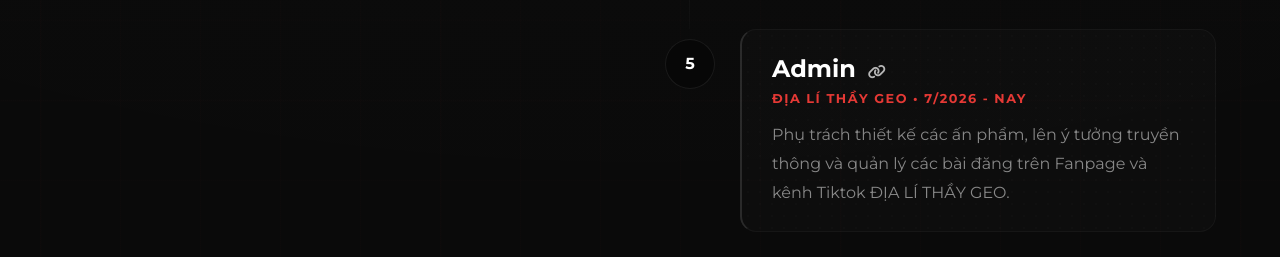
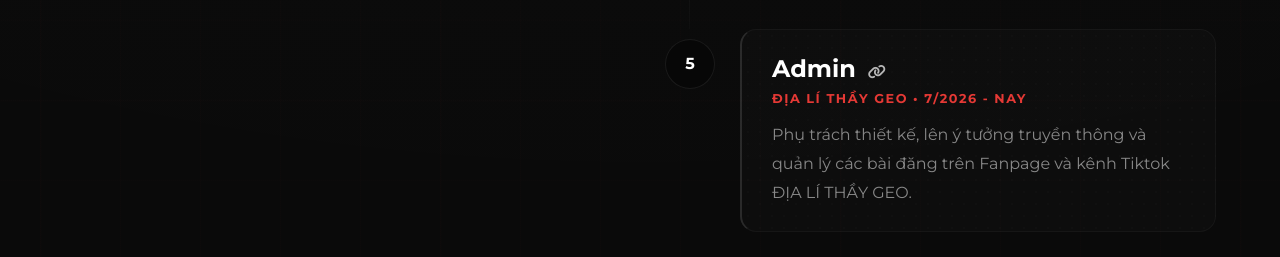
Before and after one commit to trinhan22/tri-nhan-portfolio, a React (Vite) app: page / in a window 1280 px wide. Shown: the part 1880-2137 px from the top of the page. Built offline with nearby package versions, Linux system fonts and the light colour scheme.

Commit message:
update tinh nang

```diff
--- a/src/App.jsx
+++ b/src/App.jsx
@@ -1589,7 +1589,7 @@ function App() {
                     {lang === 'vi' ? 'ĐỊA LÍ THẦY GEO • 7/2026 - Nay' : 'DIA LI THAY GEO • 7/2026 - Present'}
                   </span>
                   <p className="text-desc">
-                    {lang === 'vi' ? 'Phụ trách thiết kế các ấn phẩm, lên ý tưởng truyền thông và quản lý các bài đăng trên Fanpage và kênh Tiktok ĐỊA LÍ THẦY GEO.' : 'Responsible for designing visual materials, developing communication concepts, and managing posts on the "DIA LI THAY GEO" Fanpage and TikTok channel.'}
+                    {lang === 'vi' ? 'Phụ trách thiết kế, lên ý tưởng truyền thông và quản lý các bài đăng trên Fanpage và kênh Tiktok ĐỊA LÍ THẦY GEO.' : 'Responsible for design, developing communication concepts, and managing posts on the "DIA LI THAY GEO" Fanpage and TikTok channel.'}
                   </p>
                 </div>
               </motion.div>
```
